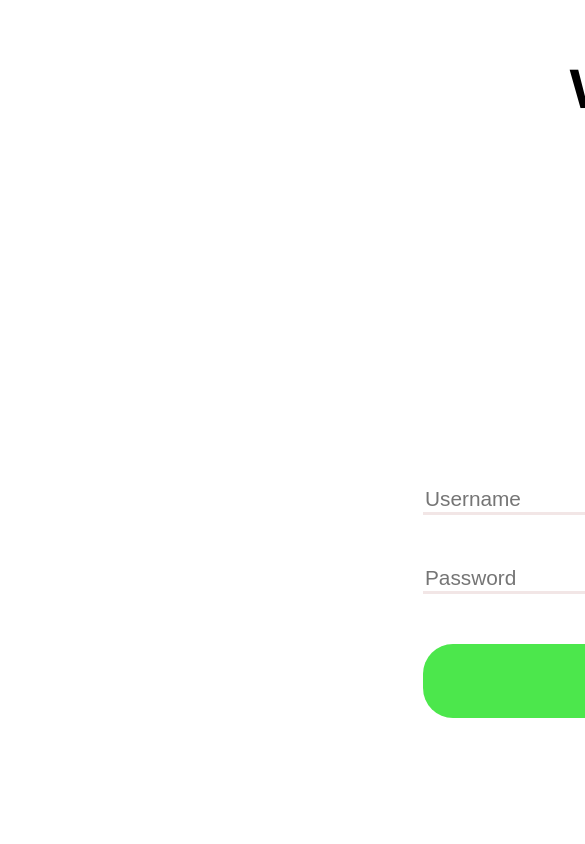
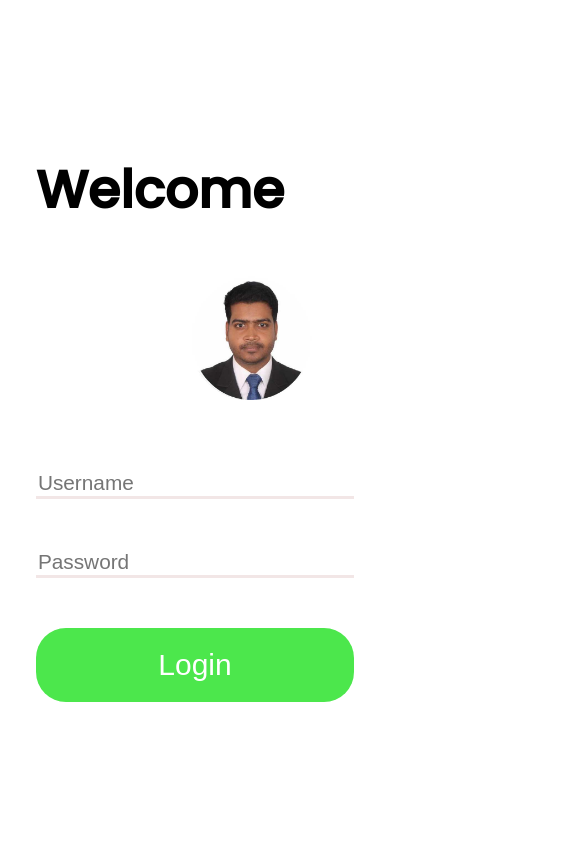
Before and after one commit to SATalukder/login-form, a plain HTML site: page index.html in a window 390 px wide. Shown: the top 844 px of the page, 585 px wide, since content can reach past the window. Drawn offline with Linux system fonts and the light colour scheme.

Commit message:
Added Login page

```diff
--- a/css/style.css
+++ b/css/style.css
@@ -3,16 +3,20 @@
 
 body {
     font-family: 'Poppins', sans-serif;
-    width: 1440px;
+    /* width: 1440px; */
     background-color: #FFFFFF;
+}
+
+.login-container {
+    display: flex;
+    justify-content: center;
+    align-items: center;
+    padding: 100px;
 }
 
 .login-form {
     display: flex;
     flex-direction: column;
-    justify-content: center;
-    align-items: center;
-
 
 }
 
@@ -73,3 +77,40 @@ ul {
 ul>li a {
     color: rgba(25, 224, 25, 0.778);
 }
+
+/* ----------------
+--------------------respnsiveness
+---------------- ----------------------*/
+
+/* -------------------------------------------------------------
+-------------------------------------
+----------For Mobile device------------------------ */
+
+@media only screen and (max-width:668px) {
+    .login-container {
+        display: flex;
+        flex-direction: column;
+        justify-content: center;
+        align-items: center;
+
+
+    }
+
+}
+
+/* -------------------------------------------------------------
+-------------------------------------
+----------For Mobile device------------------------ */
+
+@media only screen and (min-width:669px) and (max-width:992px) {
+    .login-container {
+
+        display: flex;
+        flex-direction: column;
+        justify-content: center;
+        align-items: center;
+
+
+    }
+
+}
--- a/index.html
+++ b/index.html
@@ -15,7 +15,7 @@
 
     </header>
     <!-- header End -->
-    <main>
+    <main class="login-container">
         <form action="" class="login-form">
             <h2 class="title">Welcome</h2>
             <div class="login">
```
